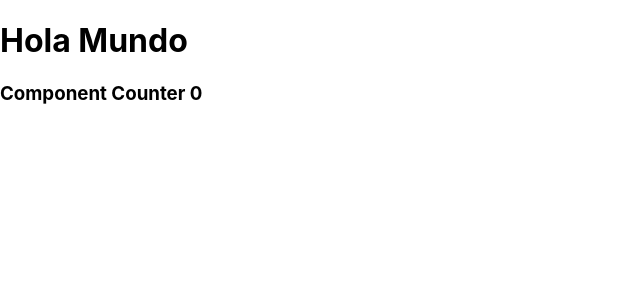
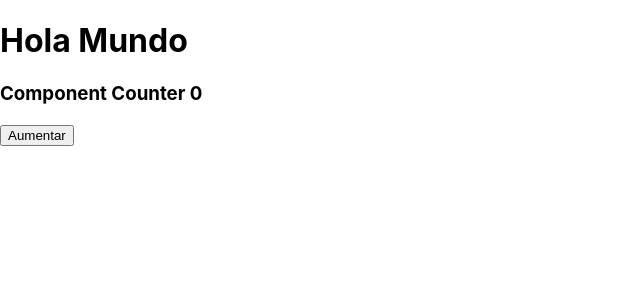
Before and after one commit to nuevo-rama/react-app-v4.0, a React (Create React App) app: page / in a window 1280 px wide. Shown: the top 300 px of the page, without its empty margins (0-640 px from the left). Built offline with nearby package versions, Linux system fonts and the light colour scheme.

Commit message:
termino de armar el componente

```diff
--- a/src/components/Counter.js
+++ b/src/components/Counter.js
@@ -1,4 +1,4 @@
-import React, {useState} from 'react';
+import React, {useState, Fragment} from 'react';
 
 const Counter = () => {
 
@@ -6,9 +6,20 @@ const Counter = () => {
 
   const [number, setNumber] = useState(0); //inicia en 0
 
+  const increase = () => {
+    console.log("click +");
+    setNumber (number + 1);
+  }
+
 
   return (
-    <h3>Component Counter {number}</h3>
+
+    <Fragment>
+      <h3>Component Counter {number}</h3>
+      <button onClick= {increase}>Aumentar</button>
+
+    </Fragment>
+
 
   );
 }
```
